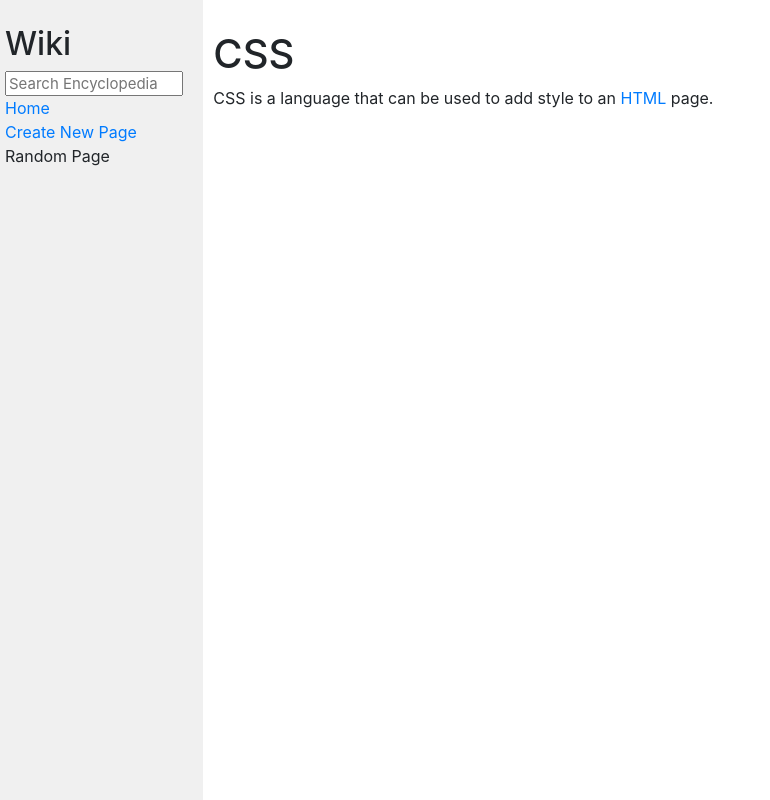
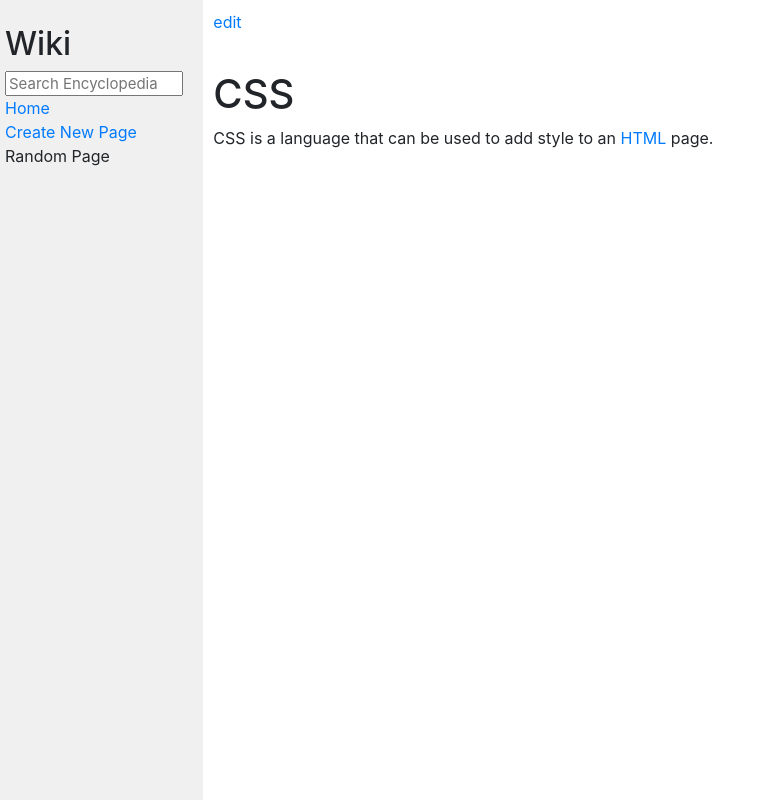
Before and after one commit to maxsack/web50-projects-2020-x-wiki, a Django app: page /wiki/CSS in a window 1280 px wide. Shown: the whole page, without its empty margins (0-770 px from the left). Run offline with Django 3.2, Linux system fonts and the light colour scheme; some libraries are stand-ins or nearby versions.

Commit message:
add edit link

```diff
--- a/wiki/encyclopedia/templates/encyclopedia/entry.html
+++ b/wiki/encyclopedia/templates/encyclopedia/entry.html
@@ -5,7 +5,7 @@
 {% endblock %}
 
 {% block body %}
-
+    <p><a href="{% url 'editpage' %}">edit</a></p>
     {{ content | safe }}
 
 {% endblock %}
```
